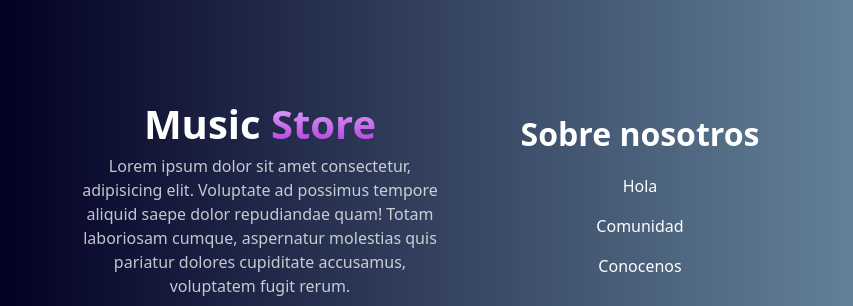
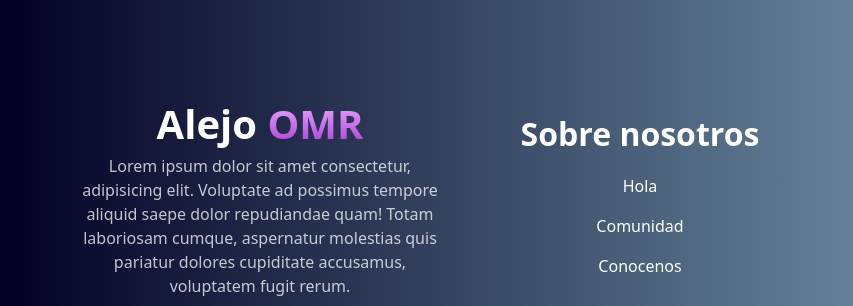
Before and after one commit to aleph2004/web_rey_de_rocha, a plain HTML site: page index.html in a window 1280 px wide. Shown: the part 2615-2921 px from the top of the page, 0-853 px from the left. Drawn offline with nearby package versions, Linux system fonts and the light colour scheme.

Commit message:
actualizacion card

```diff
--- a/index.html
+++ b/index.html
@@ -203,7 +203,7 @@
             <footer class="container mt-5 mb-5">
                 <div class="row">
                     <div class="col-md-4 text-center">
-                        <a class="navbar-brand text-white mt-2 fw-bold fs-1" href="#">Music <span class="color-span">Store</span></a>
+                        <a class="navbar-brand text-white mt-2 fw-bold fs-1" href="#">Alejo <span class="color-span">OMR</span></a>
                         <p class="text-white opacity-75">
                             Lorem ipsum dolor sit amet consectetur, adipisicing elit. Voluptate ad possimus tempore aliquid saepe dolor repudiandae quam!
                             Totam laboriosam cumque, aspernatur molestias quis pariatur dolores cupiditate accusamus, voluptatem fugit rerum.
```
